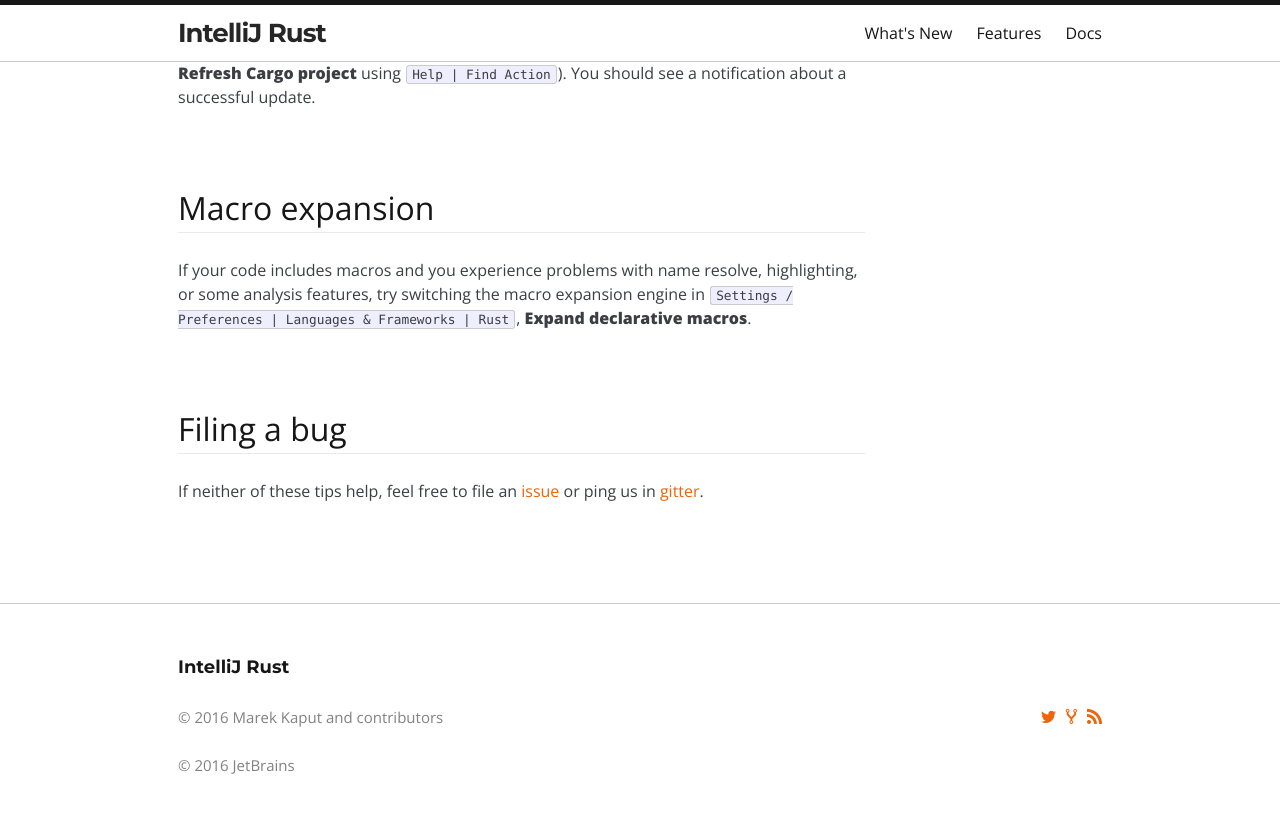
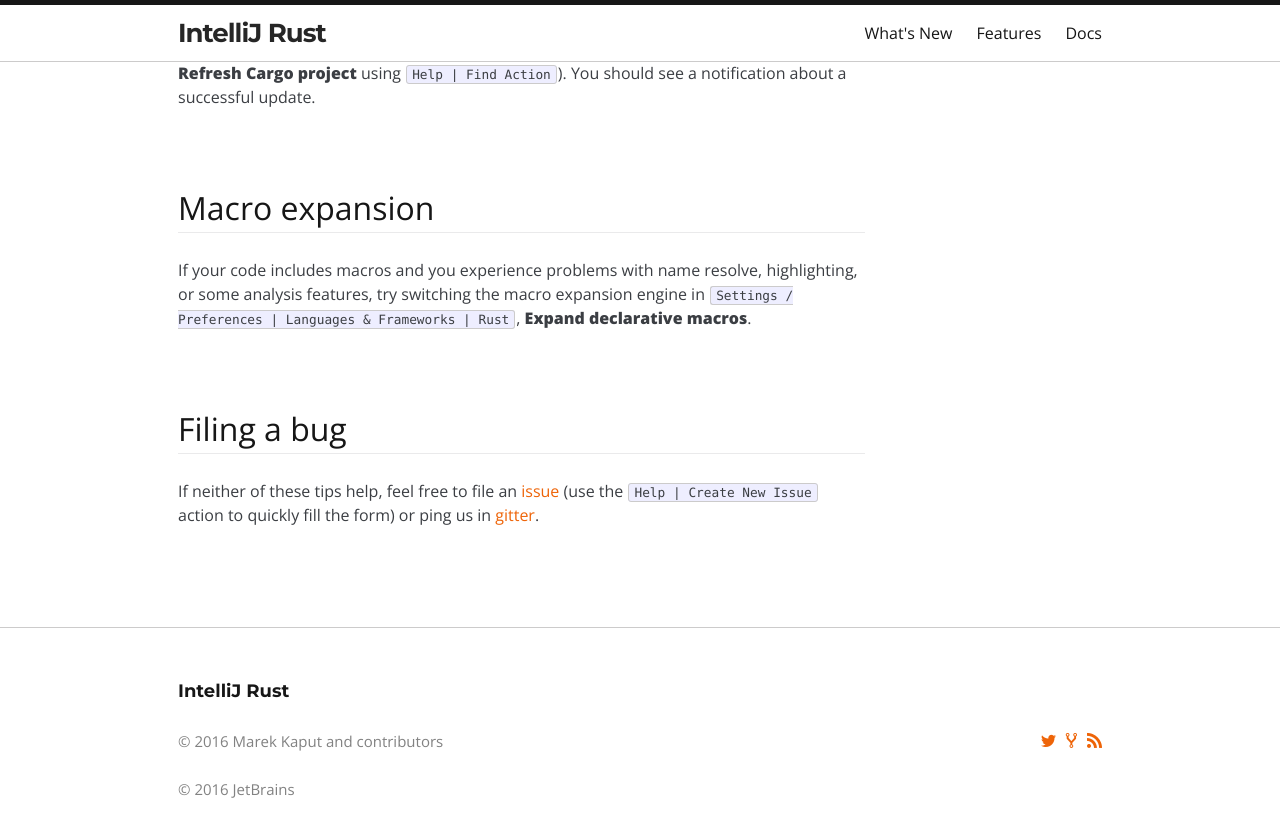
Before and after one commit to intellij-rust/intellij-rust.github.io, a Jekyll site: the page built from _docs/troubleshooting.markdown, in a window 1280 px wide and 900 px high, scrolled down 799 px. Shown: the top 837 px of the window. Built offline with Jekyll 4.4.1, drawn with Linux system fonts in a browser that asks for light colours; nearby versions of some CDN libraries; some web fonts are replaced.

Commit message:
Docs: Troubleshooting updates - mentioning 'Create New Issue'

```diff
--- a/_docs/troubleshooting.markdown
+++ b/_docs/troubleshooting.markdown
@@ -38,7 +38,8 @@
 
 {% include h title="Filing a bug" %}
 
-If neither of these tips help, feel free to file an [issue] or ping us in [gitter].
+If neither of these tips help, feel free to file an [issue]
+(use the `Help | Create New Issue` action to quickly fill the form) or ping us in [gitter].
 
 
 [issue]: https://github.com/intellij-rust/intellij-rust/issues
```
